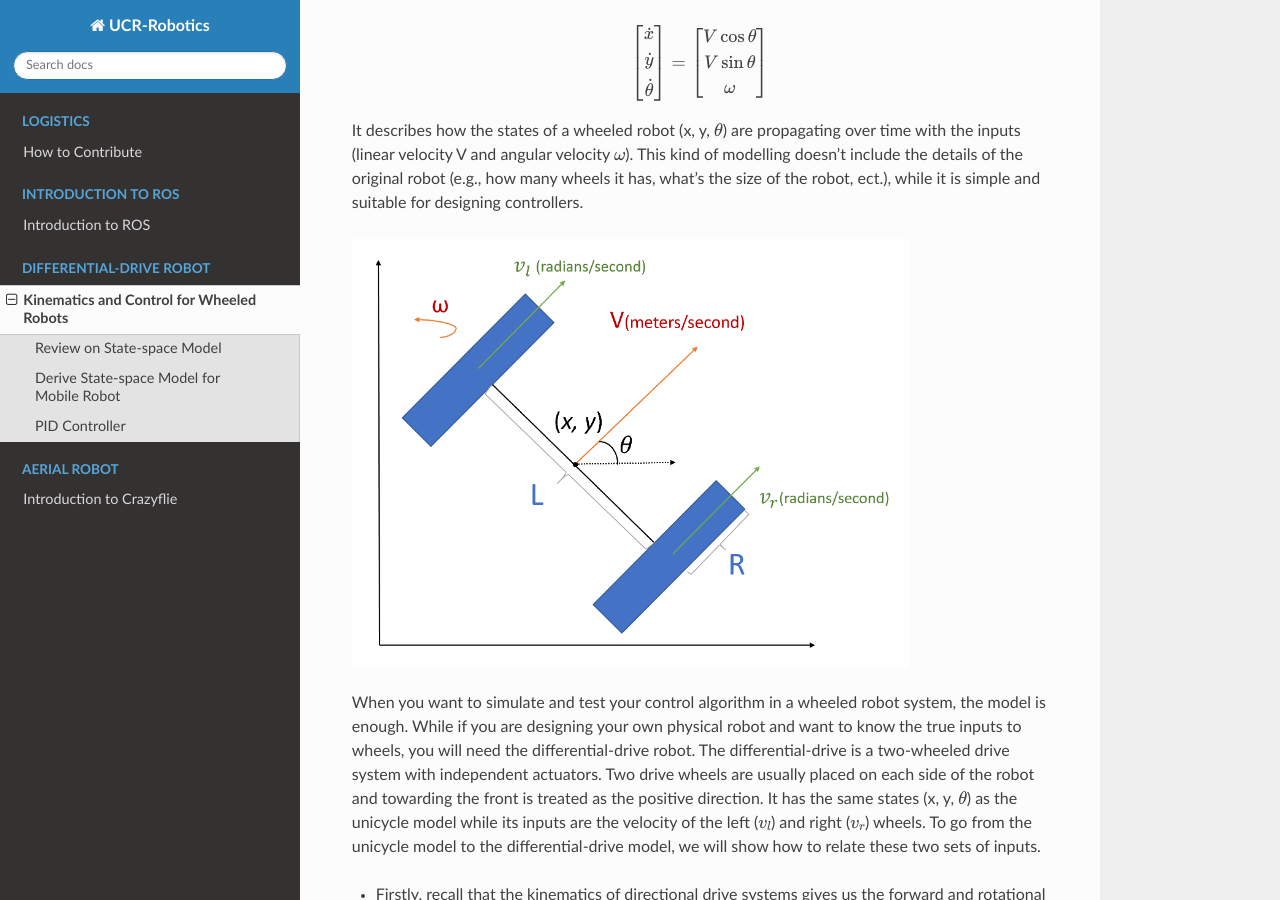
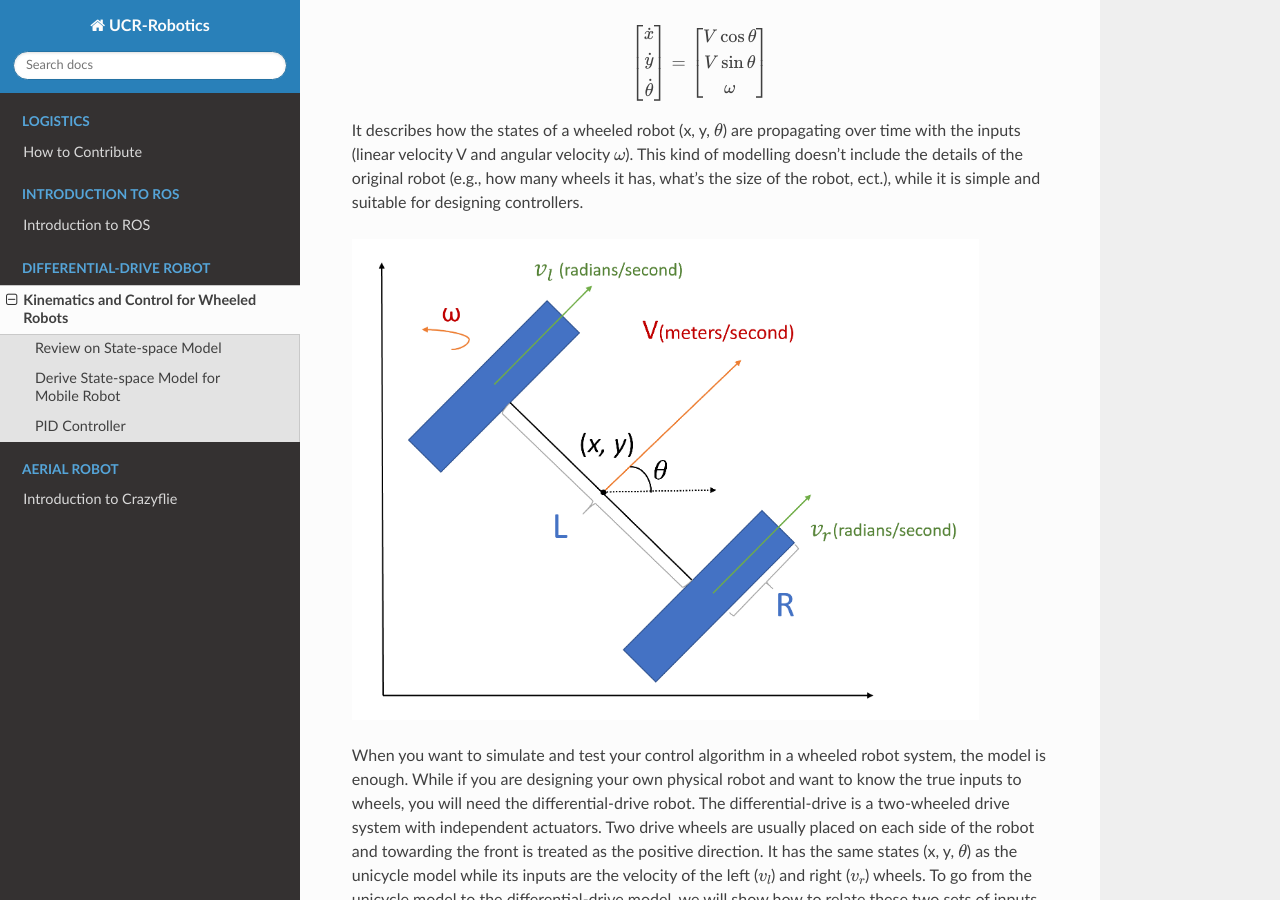
Before and after one commit to UCR-Robotics/UCR-Robotics, a Sphinx documentation site: the page built from docs/tbot/moRbt.rst, in a window 1280 px wide and 900 px high, scrolled down 1777 px. Built offline with Sphinx 7.4.7 and the Read the Docs theme 2.0.0, drawn with Linux system fonts in a browser that asks for light colours.

Commit message:
Update moRbt.rst

```diff
--- a/docs/tbot/moRbt.rst
+++ b/docs/tbot/moRbt.rst
@@ -85,7 +85,7 @@
 while it is simple and suitable for designing controllers.
 
 .. image:: figures/differential.png
-    :width: 80%
+    :width: 90%
 
 When you want to simulate and test your control algorithm in a wheeled robot system, the model is enough.
 While if you are designing your own physical robot and want to know the true inputs to wheels, you will need the differential-drive robot.
@@ -126,14 +126,14 @@
 Its radius :math:`R` is calculated as the distance between origin of the farthest wheel and center of the side as the `example`_ shown as follows.
 
 .. image:: figures/rosbot.png
-   :width: 100%
+   :width: 80%
 
 .. _example: https://husarion.com/tutorials/ros-tutorials/3-simple-kinematics-for-mobile-robot/
 
 There are still some other cases that some wheels are only for support.
 
 .. image:: figures/kuboki.png
-   :width: 100%
+   :width: 80%
 
 
 PID Controller
```
